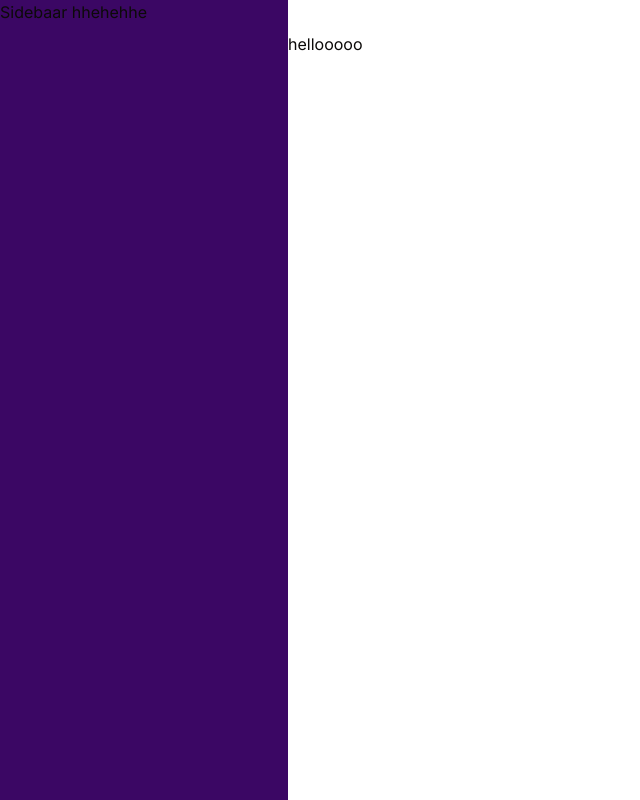
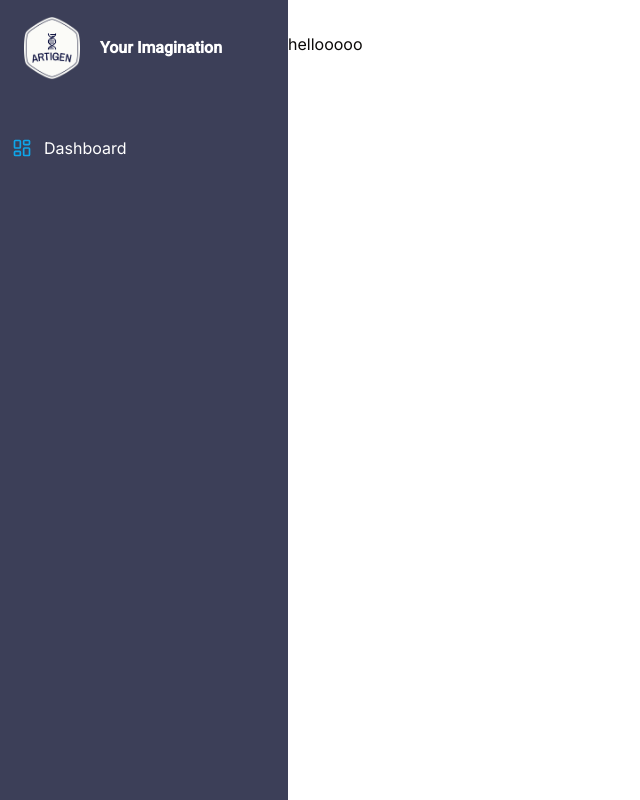
Before and after one commit to Ujjwalsharma7/ArtiGen, a Next.js app: page /dashboard in a window 1280 px wide. Shown: the whole page, without its empty margins (0-640 px from the left). Built offline with nearby package versions, Linux system fonts and the light colour scheme.

Commit message:
added to sidebar

```diff
--- a/app/(dashboard)/layout.tsx
+++ b/app/(dashboard)/layout.tsx
@@ -1,10 +1,11 @@
 import Navbar from "@/components/Navbar";
+import Sidebar from "@/components/ui/Sidebar";
 
 const DahboardLayout = ({ children }: { children: React.ReactNode }) => {
   return (
     <div className="h-full relative">
-      <div className="hidden h-full md:flex md:flex-col md:w-72 md:fixed md:inset-y-0 z-[80] bg-purple-950">
-        <div>Sidebaar hhehehhe</div>
+      <div className="hidden h-full md:flex md:flex-col md:w-72 md:fixed bg-slate-600 md:inset-y-0 z-[80]">
+        <Sidebar />
       </div>
       <main className="md:pl-72">
         <Navbar />
--- /dev/null
+++ b/components/ui/Sidebar.tsx
@@ -0,0 +1,53 @@
+"use client";
+
+import Link from "next/link";
+import Image from "next/image";
+import { Roboto } from "next/font/google";
+
+import { cn } from "@/lib/utils";
+import { LayoutDashboard } from "lucide-react";
+
+const roboto = Roboto({
+  weight: "500",
+  subsets: ["latin"],
+});
+
+const routes = [
+  {
+    label: "Dashboard",
+    icon: LayoutDashboard,
+    href: "/dashboard",
+    color: "text-sky-500",
+  },
+];
+
+const Sidebar = () => {
+  return (
+    <div className=" space-y-4 flex flex-col h-full bg-[#3C3F58] text-white">
+      <div className="px-3 py-4 flex-1">
+        <Link href="/dashboard" className="flex items-center pl-3 mb-14">
+          <div className="relative w-14 h-16 flex">
+            <Image fill alt="logo" src="/logo-no-background.png" />
+          </div>
+          <div className=" mx-5">
+            <h1 className={cn("font-bold ", roboto.className)}>
+              Your Imagination
+            </h1>
+          </div>
+        </Link>
+        <div className="space-y-1">
+          {routes.map((route) => (
+            <Link href={route.href} key={route.href}>
+              <div className="flex items-center flex-1">
+                <route.icon className={cn("h-5 w-5 mr-3", route.color)} />
+                {route.label}
+              </div>
+            </Link>
+          ))}
+        </div>
+      </div>
+    </div>
+  );
+};
+
+export default Sidebar;
```
Also changed, not shown: public/logo-black.png (added), public/logo-no-background.png (added).
